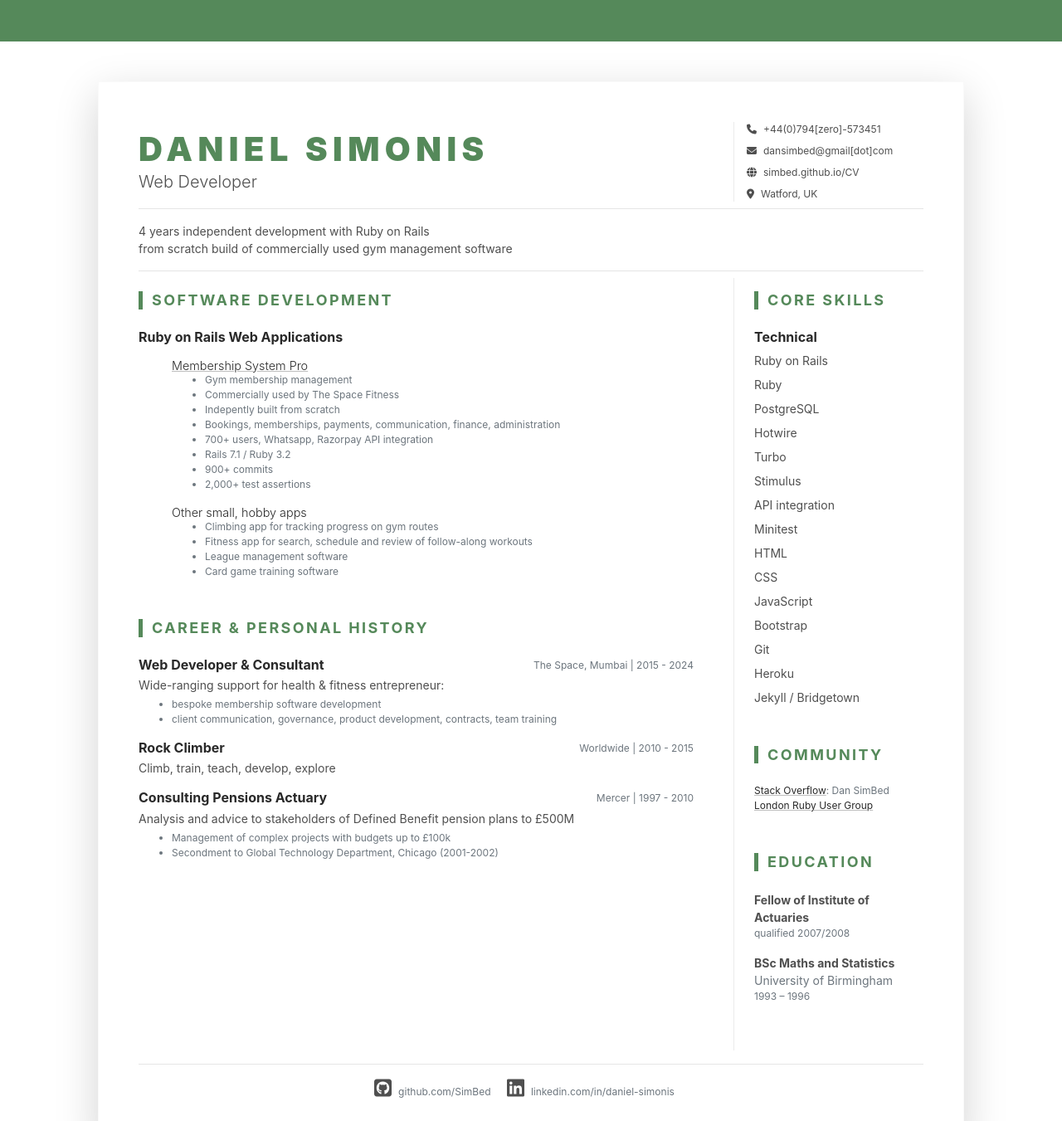
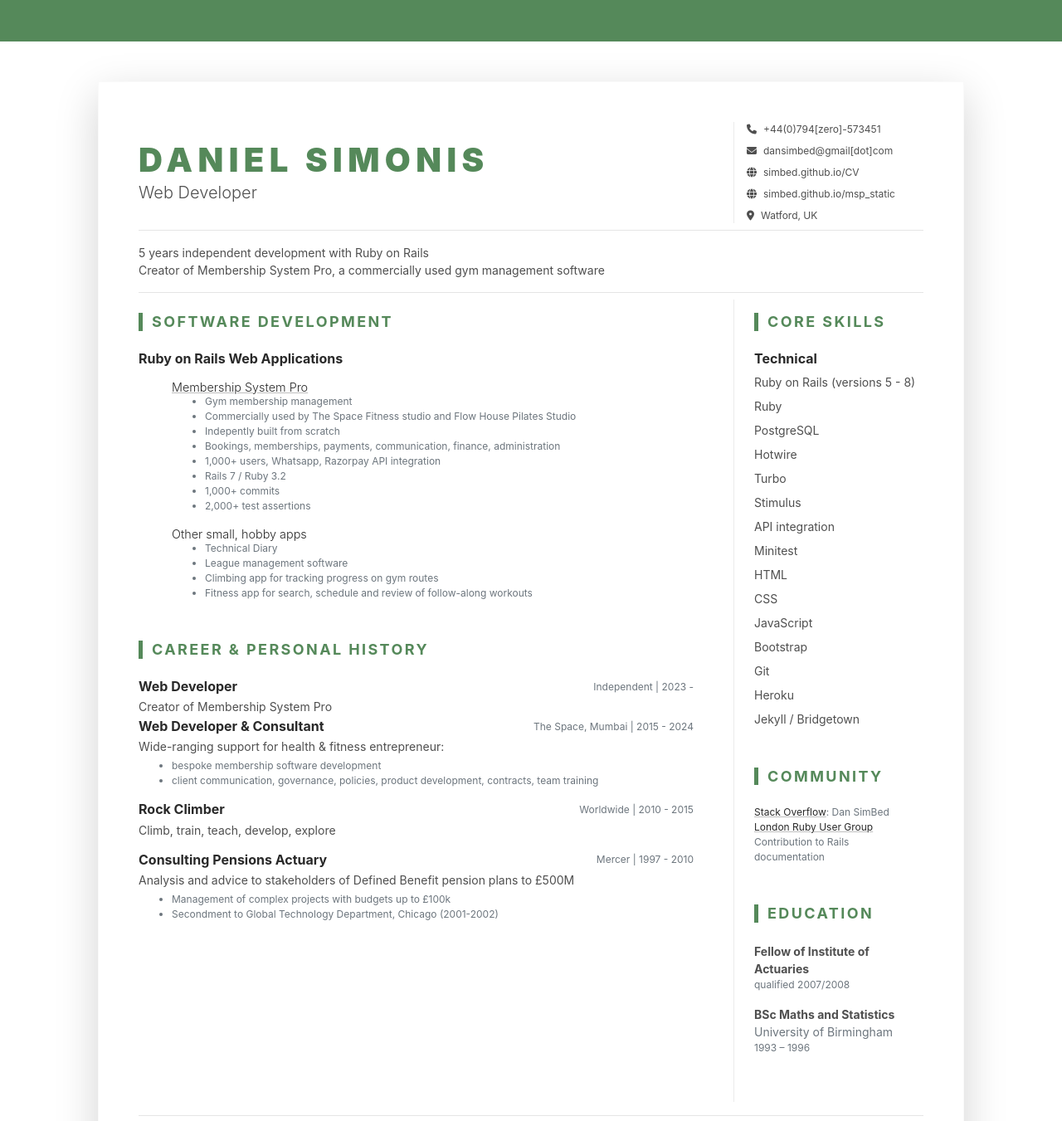
Before and after one commit to SimBed/CV, a PHP site: page / in a window 1280 px wide. Shown: the top 1351 px of the page at 83% size. Run offline with PHP 8.4, Linux system fonts and the light colour scheme; some libraries are stand-ins or nearby versions.

Commit message:
update April 2025

```diff
--- a/CV.css
+++ b/CV.css
@@ -63,6 +63,7 @@ a.theme-link:hover {
 
 a.cv-link {
   color: #4f4f4f;
+  cursor: pointer;
 }
 
 a.cv-link:hover {
--- a/index.html
+++ b/index.html
@@ -43,6 +43,7 @@
 							<li class="mb-2"><i class="fas fa-phone mr-2 "></i><a class="cv-link" href="tel:#">+44(0)794[zero]-573451</a></li>
 							<li class="mb-2"><i class="fas fa-envelope mr-2"></i><a class="cv-link" href="mailto:#">dansimbed@gmail[dot]com</a></li>
 							<li class="mb-2"><i class="fas fa-globe mr-2"></i><a class="cv-link" href="https://simbed.github.io/CV/">simbed.github.io/CV</a></li>
+							<li class="mb-2"><i class="fas fa-globe mr-2"></i><a class="cv-link" href="https://simbed.github.io/msp_static/">simbed.github.io/msp_static</a></li>
 							<li class="mb-0"><i class="fas fa-map-marker-alt mr-2"></i>Watford, UK</li>
 						</ul>
 					</div>
@@ -51,10 +52,10 @@
 			<hr class="divider">
 
 			<div class="cv-intro py-2">
-					<div class="text-left">
-						<p class="mb-0">4 years independent development with Ruby on Rails</p>
-						<p class="mb-0">from scratch build of commercially used gym management software</p>
-					</div>
+        <div class="text-left">
+          <p class="mb-0">5 years independent development with Ruby on Rails</p>
+          <p class="mb-0">Creator of <a href= "https://simbed.github.io/msp_static/" target="_blank" class="cv-link">Membership System Pro</a>, a commercially used gym management software</p>
+        </div>
 			</div>
 			<hr class="divider">
 
@@ -79,12 +80,12 @@
           					</div>
                     <ul>
                       <li>Gym membership management</li>
-                      <li>Commercially used by The Space Fitness</li>
+                      <li>Commercially used by The Space Fitness studio and Flow House Pilates Studio</li>
                       <li>Indepently built from scratch</li>
                       <li>Bookings, memberships, payments, communication, finance, administration</li>
-                      <li>700+ users, Whatsapp, Razorpay API integration</li>
-                      <li>Rails 7.1 / Ruby 3.2</li>
-                      <li>900+ commits</li>
+                      <li>1,000+ users, Whatsapp, Razorpay API integration</li>
+                      <li>Rails 7 / Ruby 3.2</li>
+                      <li>1,000+ commits</li>
                       <li>2,000+ test assertions</li>
                     </ul>
           				</li>
@@ -93,10 +94,10 @@
           					<h4 class="software_item_header col-12 col-md-6 col-lg-7 mb-2 mb-md-0">Other small, hobby apps</h4>
           					</div>
                     <ul>
+                      <li>Technical Diary</li>
+                      <li>League management software</li>
                       <li>Climbing app for tracking progress on gym routes</li>
                       <li>Fitness app for search, schedule and review of follow-along workouts</li>
-                      <li>League management software</li>
-                      <li>Card game training software</li>
                     </ul>
           				</li>
           			</ul>
@@ -107,14 +108,21 @@
     			<section class="pt-3">
     				<h3 class="text-uppercase cv-section-heading mb-4">Career & Personal History</h3>
   					<div class="item-heading row align-items-center">
-  						<h4 class="item-title col-12 col-md-6 col-lg-5 mb-2 mb-md-0">Web Developer & Consultant </h4>
+  						<h4 class="item-title col-12 col-md-6 col-lg-5 mb-2 mb-md-0">Web Developer</h4>
+  						<div class="item-meta col-12 col-md-6 col-lg-7 text-muted text-left text-md-right">Independent | 2023 - </div>
+  					</div>
+  					<div class="item-content">
+  						<p class="mb-1">Creator of Membership System Pro</p>
+  					</div>
+  					<div class="item-heading row align-items-center">
+  						<h4 class="item-title col-12 col-md-6 col-lg-5 mb-2 mb-md-0">Web Developer & Consultant</h4>
   						<div class="item-meta col-12 col-md-6 col-lg-7 text-muted text-left text-md-right">The Space, Mumbai | 2015 - 2024</div>
   					</div>
   					<div class="item-content">
   						<p class="mb-1">Wide-ranging support for health & fitness entrepreneur:</p>
   						<ul class="item-meta text-muted">
   							<li>bespoke membership software development</li>
-  							<li>client communication, governance, product development, contracts, team training</li>
+  							<li>client communication, governance, policies, product development, contracts, team training</li>
   						</ul>
   					</div>
 
@@ -149,7 +157,7 @@
 						<div class="item">
 							<h4 class="item-title">Technical</h4>
 							<ul class="list-unstyled cv-skills-list">
-								<li class="mb-2">Ruby on Rails</li>
+								<li class="mb-2">Ruby on Rails (versions 5 - 8)</li>
 								<li class="mb-2">Ruby<li>
                 <li class="mb-2">PostgreSQL</li>
                 <li class="mb-2">Hotwire</li>
@@ -174,6 +182,7 @@
 							<li class="mb-3">
 								<div class="cv-degree-time text-muted"><a href= "https://stackoverflow.com/users/9678200/dan-simbed" target="_blank" class="theme-link">Stack Overflow</a>: Dan SimBed</div>
 								<div class="cv-degree-time text-muted"><a href= "https://lrug.org/" target="_blank" class="theme-link">London Ruby User Group</a></div>
+								<div class="cv-degree-time text-muted">Contribution to Rails documentation</div>
 							</li>
 						</ul>
 					</section>
```
